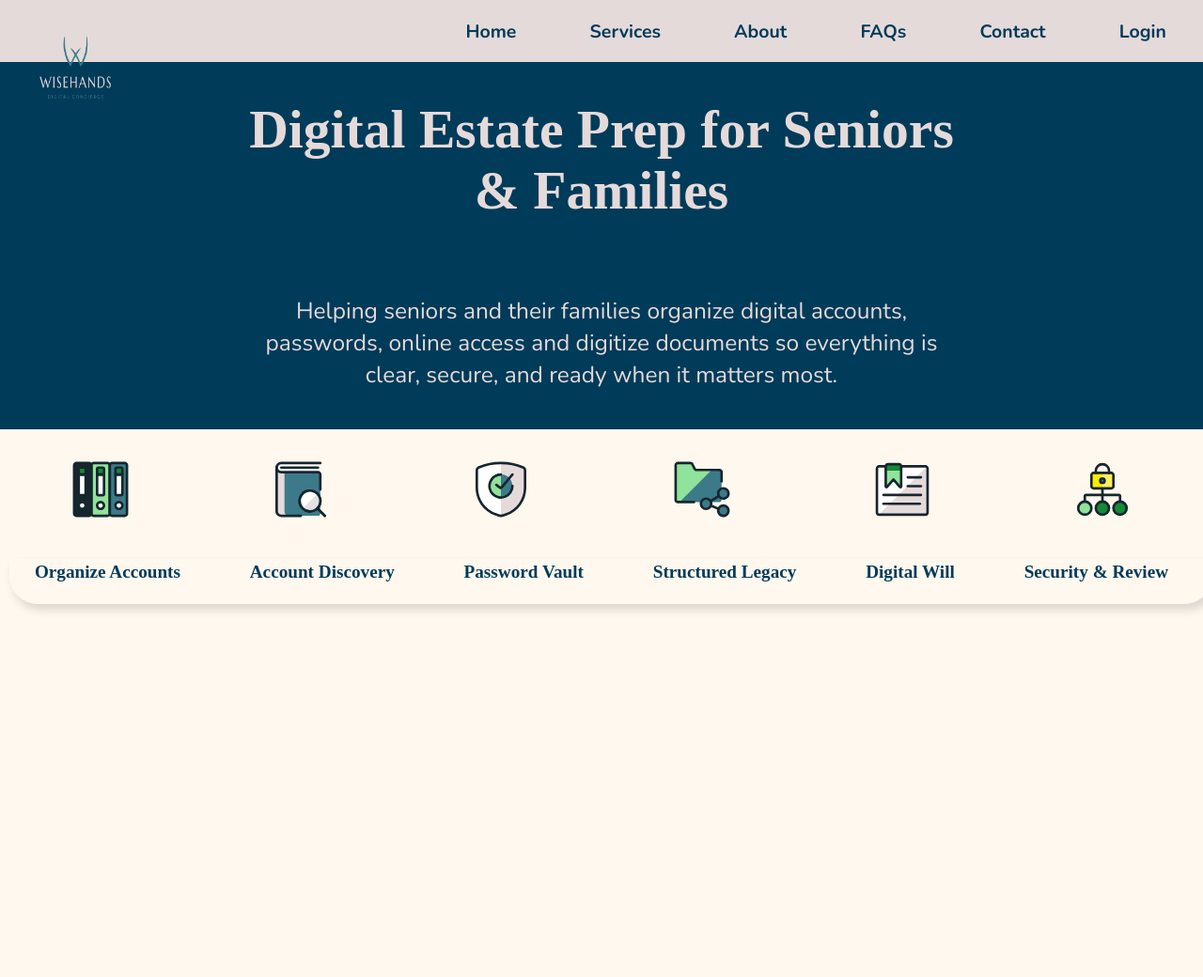
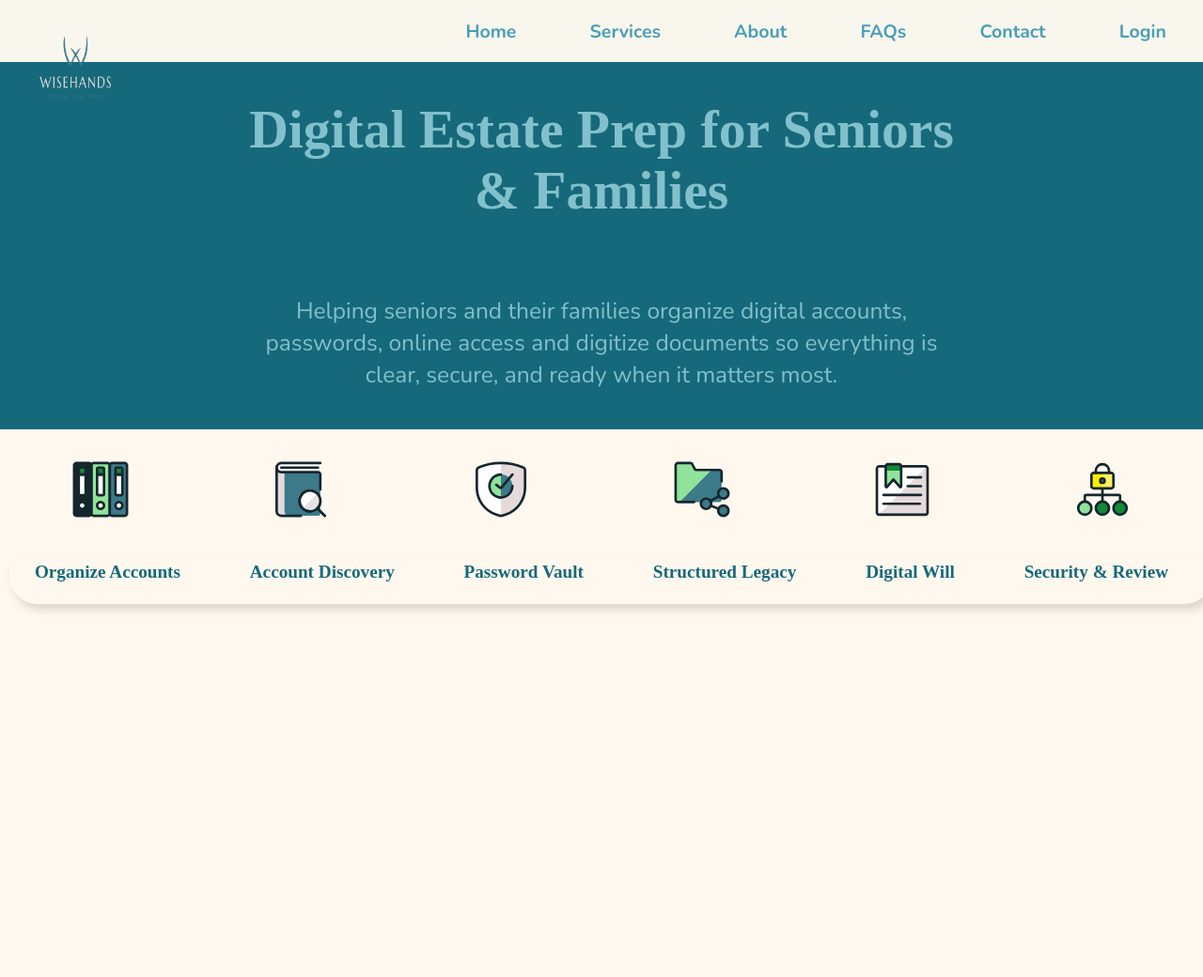
Before and after one commit to Chad-Current/DjangoProject, a Django app: page /aboutus/ in a window 1280 px wide. Shown: the top 1040 px of the page at 94% size. Run offline with Django 4.2, Linux system fonts and the light colour scheme; some libraries are stand-ins or nearby versions.

Commit message:
20251218-01

```diff
--- a/topLevelProject/baseapp/static/baseapp/css/navbar.css
+++ b/topLevelProject/baseapp/static/baseapp/css/navbar.css
@@ -1,20 +1,16 @@
-
-body{
+body {
   min-height: 100vh;
   min-height: 100dvh;
   background-color: #fff8ee;
 }
 
-:root {
-    --sixty-percent: #e5dada;
-    --thirty-percent: #3c7a89;
-    --ten-percent: #003b59;
-  }
-  main{
+main {
   padding: min(1em, 7%);
-     p{
+
+  p {
     margin-top: .35em;
   }
+
   h3 {
     color: var(--sixty-percent);
     /* letter-spacing: 0.5ch; */
@@ -24,21 +20,22 @@ background-color: #fff8ee;
 .logo {
   width: 5em;
   height: auto;
-  position:absolute;
+  position: absolute;
   /* margin-top: -20px;
   filter: drop-shadow(-2px 0px 4px #1a1818); */
   /* box-shadow: 0 4px 30px rgba(0, 0, 0, 0.1);
   border-radius: 50%; */
 }
+
 .top-corner {
   margin: -20em 0 0 0;
 }
 
-nav{
-background-color: var(--sixty-percent);
+nav {
+  background-color: var(--background-color);
 }
 
-nav ul{
+nav ul {
   list-style: none;
   display: flex;
   align-items: center;
@@ -46,38 +43,34 @@ margin: 0;
   justify-content: flex-end;
 }
 
-nav .home-li{
+nav .home-li {
   margin-right: 0px;
 }
 
-nav li{
+nav li {
   display: flex;
 }
 
-nav a{
+nav a {
   display: flex;
   padding: 1em 2em;
   font-size: var(--font-md);
   font-family: var(--main-font);
   font-weight: 700;
   text-decoration: none;
-color: var(--ten-percent);
-letter-spacing: 0rem;
-
-/* padding-right: 30px; */
-/* transition: background-color 150ms ease; */
+  color: var(--thirty-percent);
 }
 
-nav a:hover{
+nav a:hover {
   color: var(--thirty-percent);
   background-color: var(--hover-color);
 }
 
-nav a.active-link{
+nav a.active-link {
   border-bottom: 2px solid var(--text-color);
 }
 
-nav a.accent-link{
+nav a.accent-link {
   right: 0;
 }
 
@@ -87,16 +80,19 @@ margin-right: 1em;
 } */
 
 .nav-icons {
-    width:2em;
-    height:auto;
+  width: 2em;
+  height: auto;
+
   p {
     margin-left: 1em;
   }
 }
 
-.marginLeft { margin-left: auto; }
+.marginLeft {
+  margin-left: auto;
+}
 
-#open-sidebar-button{
+#open-sidebar-button {
   display: none;
   background: none;
   border: none;
@@ -105,7 +101,7 @@ margin-right: 1em;
   cursor: pointer;
 }
 
-#close-sidebar-button{
+#close-sidebar-button {
   display: none;
   background: none;
   border: none;
@@ -113,7 +109,7 @@ margin-right: 1em;
   cursor: pointer;
 }
 
-#overlay{
+#overlay {
   background: rgba(0, 0, 0, 0.1);
   position: fixed;
   /* inset: 0; */
@@ -145,59 +141,64 @@ margin-right: 1em;
 }
 
 @media screen and (max-width: 780px) {
-  #open-sidebar-button, #close-sidebar-button{
+
+  #open-sidebar-button,
+  #close-sidebar-button {
     display: block;
   }
 
-  nav{
+  nav {
     position: fixed;
     top: 0;
     right: -100%;
     height: 100vh;
-    width: min(100%);
+    width: min(80%);
     z-index: 99;
     border-left: 1px solid var(--hover-color);
     transition: right 300ms ease-in-out;
     background-color: rgba(0, 0, 0, 0)
   }
 
-  nav.show{
+  nav.show {
     right: 0;
   }
 
-  nav.show ~ #overlay{
+  nav.show~#overlay {
     display: block;
 
   }
 
-  nav ul{
+  nav ul {
     width: 100%;
     flex-direction: column;
-    box-shadow: 6px -2px 10px #456879;
-    border-radius: 0px 0px 20px 20px;
-    backdrop-filter: blur(1px);
-    background-color: var(--ten-percent);
+    box-shadow: 6px -2px 10px var(--accent-color);
+    border-radius: 20px 0px 0px 20px;
+    /* bordeR: 1px solid var(--accent-color); */
+    backdrop-filter: blur(0px);
+    background-color: var(--background-color);
     align-items: flex-start;
   }
 
 
   nav li:last-child {
-    margin:0;
+    margin: 0;
   }
 
-  nav a{
+  nav a {
     width: 100%;
     padding-left: 2.5em;
-    color: var(--sixty-percent);
+    color: var(--ten-percent);
+    font-size: var(--font-lg);
   }
 
-  nav a.active-link{
+  nav a.active-link {
     border-bottom: none;
   }
 
-  nav .home-li{
+  nav .home-li {
     margin-right: unset;
   }
+
   nav .classes {
     display: block;
   }
@@ -207,11 +208,11 @@ margin-right: 1em;
 
 
 
-@media (769px <= width <= 1024px) {
+@media (769px <=width <=1024px) {
   nav a {
     display: flex;
     padding: 0.75em;
-  font-size: var(--font-nm);
+    font-size: var(--font-lg);
     text-decoration: none;
     color: var(--ten-percent);
     letter-spacing: 0.15rem;
@@ -219,6 +220,7 @@ margin-right: 1em;
     transition: background-color 150ms ease;
   }
 }
+
 /* The dropdown container */
 
 .dropdown {
@@ -239,6 +241,7 @@ margin-right: 1em;
   outline: none;
   display: flex;
   align-items: center;
+
   a {
     padding: 0 1em;
   }
@@ -247,12 +250,12 @@ margin-right: 1em;
 /* Dropdown content (hidden by default) */
 .dropdown-content {
   display: none;
-    position:absolute;
+  position: absolute;
   width: 100vw;
   height: auto;
   left: 0;
   padding-top: 2.5em;
-    box-shadow: 0px 8px 6px 0px rgba(0,0,0,0.2);
+  box-shadow: 0px 8px 6px 0px rgba(0, 0, 0, 0.2);
   z-index: 10;
   background-color: #fff8ee;
 }
@@ -270,6 +273,7 @@ margin-right: 1em;
   letter-spacing: 0.15rem;
   padding: 0;
 }
+
 /* Create three equal columns that floats next to each other */
 .dd-row {
   display: grid;
@@ -281,7 +285,7 @@ margin-right: 1em;
 }
 
 .dd-row a {
-    padding:0;
+  padding: 0;
   text-transform: uppercase;
 }
 
@@ -291,21 +295,37 @@ margin-right: 1em;
 }
 
 /* div2 for row section */
-  .div1 { grid-area: 1 / 1 / 2 / 2; }
-  .div2 { grid-area: 1 / 2 / 2 / 3; }
-  .div3 { grid-area: 1 / 3 / 2 / 4; }
-  .div4 { grid-area: 1 / 4 / 2 / 5; }
-  .div5 { grid-area: 2 / 1 / 3 / 5;
+.div1 {
+  grid-area: 1 / 1 / 2 / 2;
+}
+
+.div2 {
+  grid-area: 1 / 2 / 2 / 3;
+}
+
+.div3 {
+  grid-area: 1 / 3 / 2 / 4;
+}
+
+.div4 {
+  grid-area: 1 / 4 / 2 / 5;
+}
+
+.div5 {
+  grid-area: 2 / 1 / 3 / 5;
   display: flex;
   flex-direction: row;
   justify-content: space-evenly;
   align-items: center;
   padding: 0.5em 0em;
   margin-top: 0.5em;
-   background-color: #fff;}
+  background-color: #fff;
+}
 
 
-  .div2 a, .div3 a, .div4 a{
+.div2 a,
+.div3 a,
+.div4 a {
   /* background-color:red; */
   align-items: center;
 }
@@ -324,6 +344,7 @@ margin-right: 1em;
         padding-left: .05rem;
     } */
 }
+
 /*Here*/
 
 
@@ -341,6 +362,7 @@ margin-right: 1em;
   position: relative;
   overflow: hidden;
   z-index: 1;
+
   &::after {
     content: '';
     position: absolute;
@@ -352,6 +374,7 @@ margin-right: 1em;
     border-radius: 5em;
     z-index: -2;
   }
+
   &::before {
     content: '';
     position: absolute;
@@ -364,8 +387,10 @@ margin-right: 1em;
     border-radius: 5em;
     z-index: -1;
   }
+
   &:hover {
     color: var(--color);
+
     &::before {
       width: 100%;
     }
--- a/topLevelProject/baseapp/static/baseapp/css/stylesheet.css
+++ b/topLevelProject/baseapp/static/baseapp/css/stylesheet.css
@@ -2,7 +2,7 @@ body {
   max-height: 100svh;
   margin: 0 auto;
   padding: 0;
-  background-color: #f5f5f5;
+  background-color: #ede7e3;
   scroll-behavior: smooth; /*For bookmark links*/
   /* background-color: red; */
 }
@@ -45,9 +45,9 @@ body::-webkit-scrollbar-thumb {
     1.6rem
   ); /* ~20–26px [web:5][web:8] */
   --font-xl: clamp(
-    1.6rem,
-    1.3rem + 0.9vw,
-    2.1rem
+    0.5rem,
+    1rem + 0.9vw,
+    2.5rem
   ); /* ~26–34px [web:5][web:8] */
   --font-xxl: clamp(
     2.1rem,
@@ -57,7 +57,7 @@ body::-webkit-scrollbar-thumb {
   --font-title-size: clamp(
     2.8rem,
     2rem + 2vw,
-    3.75rem
+    6.75rem
   ); /* ~45–60px [web:5][web:10] */
 
   --title-font: "Crimson";
@@ -65,11 +65,12 @@ body::-webkit-scrollbar-thumb {
   --anchor-font: "Caprasimo";
   --accent-font: "Comfortaa";
   --paragraph-font: "Inter";
-  --background-color: #f5f5f5;
-  --sixty-percent: #e5dada;
-  --thirty-percent: #3c7a89;
-  --ten-percent: #16262e;
-  --accent-color: #f5bf00;
+  --background-color: #F9F6EE;
+  --text-color: #ede7e3;
+  --sixty-percent: #82c0cc;
+  --thirty-percent: #489fb5;
+  --ten-percent: #16697a;
+  --accent-color: #ffa62b;
 }
 
 
--- a/topLevelProject/baseapp/templates/baseapp/index.html
+++ b/topLevelProject/baseapp/templates/baseapp/index.html
@@ -6,6 +6,7 @@
     <meta charset="UTF-8">
     <meta http-equiv="X-UA-Compatible" content="IE=edge,chrome=1">
     <meta name="viewport" content="width=device-width,initial-scale=1">
+    <link rel="stylesheet" href="{% static 'baseapp/css/stylesheet.css' %}" type="text/css">
     <link rel="stylesheet" href="{% static 'baseapp/css/index.css' %}" type="text/css">
     <link rel="stylesheet" href="{% static 'baseapp/css/rotating.css' %}" type="text/css">
     <!-- <link rel="stylesheet" href="{% static 'baseapp/css/queries.css' %}" type="text/css"> -->
--- a/topLevelProject/baseapp/templates/baseapp/navbar.html
+++ b/topLevelProject/baseapp/templates/baseapp/navbar.html
@@ -4,6 +4,7 @@
 <head>
     <meta charset="UTF-8">
     <meta name="viewport" content="width=device-width, initial-scale=1.0">
+    <link rel="stylesheet" href="{% static 'baseapp/css/stylesheet.css' %}" type="text/css">
     <link rel="stylesheet" href="{% static 'baseapp/css/navbar.css' %}" type="text/css">
     <title>Mobile</title>
 </head>
@@ -21,7 +22,8 @@
             <img src="/static/baseapp/images/Close.svg" class="nav-icons"/>
         </button>
         <li class="classes"><img src="/static/baseapp/images/Monogram.png"class="logo" id="site-title"/></li>
-        <li class="classes marginLeft "><a class="active-link" aria-current="page" href="{% url 'home_main:home' %}">Home</a></li>
+        <!-- <li class="classes marginLeft "><a class="active-link" aria-current="page" href="{% url 'home_main:home' %}">Home</a></li> -->
+        <li class="classes marginLeft "><a aria-current="page" href="{% url 'home_main:home' %}">Home</a></li>
         <li class="classes"><a href="{% url 'service_page:services' %}">Services</a></li>
         <li class="classes"><a href="{% url 'aboutus_page:aboutus' %}">About</a></li>
         <li class="classes"><a href="{% url 'faqs_page:faqs' %}" >FAQs</a></li>
```
Also changed, not shown: topLevelProject/baseapp/static/baseapp/css/index.css (+110 -53 lines). Lines whose indentation alone changed are shown as unchanged.
